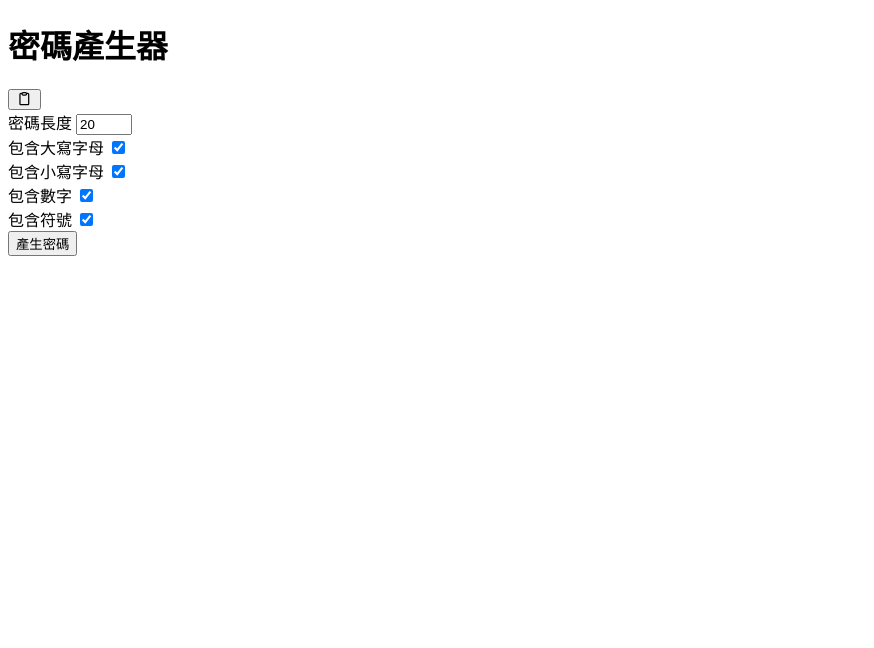
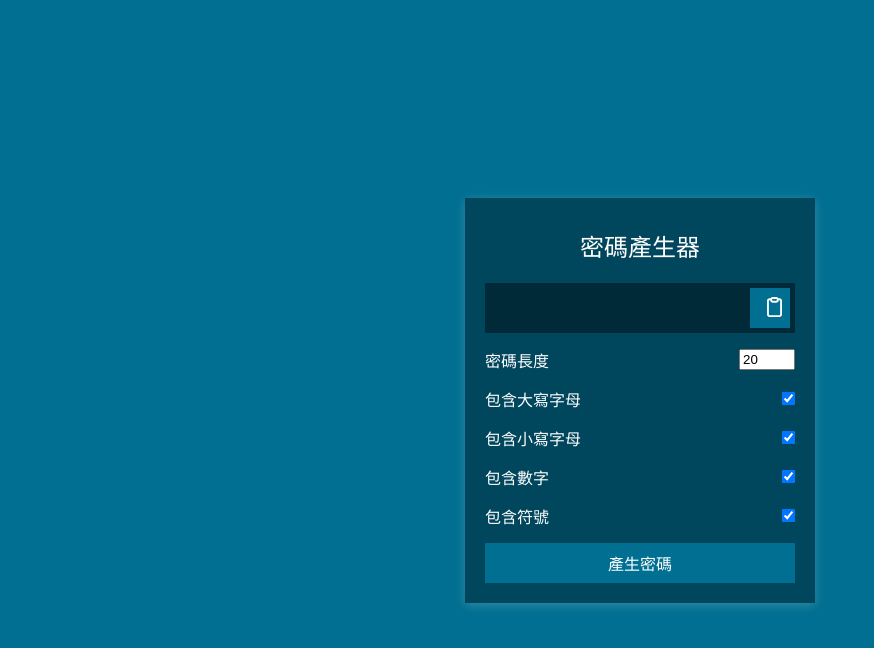
Before and after one commit to jeffreyyau93/password-generator, a plain HTML site: page index.html in a window 1280 px wide. Shown: the whole page, without its empty margins (0-874 px from the left). Drawn offline with Linux system fonts and the light colour scheme.

Commit message:
feat: Add styling

```diff
--- a/css/style.css
+++ b/css/style.css
@@ -0,0 +1,89 @@
+* {
+	box-sizing: border-box;
+}
+
+body {
+	background: #006f91;
+	color: #fff;
+	font-family: "Noto Sans TC", "Microsoft JhengHei", sans-serif;
+	display: flex;
+	flex-direction: column;
+	justify-content: center;
+	align-items: center;
+  margin: 0;
+  padding: 0;
+  width: 100vw;
+  height: 100vh;
+}
+
+h2 {
+  font-weight: 500;
+	text-align: center;
+	margin: 10px 0 20px;
+}
+
+input[type=checkbox] {
+	margin-right: 0;
+}
+
+.container {
+	width: 350px;
+	max-width: 100%;
+	background: #00465c;
+	padding: 20px;
+	box-shadow: 0px 2px 10px rgba(255, 255, 255, 0.2);
+}
+
+.container-result {
+	width: 100%;
+	height: 50px;
+	font-size: 18px;
+	letter-spacing: 1px;
+	background: rgba(0, 0, 0, 0.4);
+	display: flex;
+	justify-content: flex-start;
+	align-items: center;
+	position: relative;
+	padding: 12px 10px;
+}
+
+.container-result #result {
+	max-width: calc(100% - 40px);
+  word-wrap: break-word;
+}
+
+.container-result .btn {
+	width: 40px;
+	height: 40px;
+	font-size: 20px;
+	position: absolute;
+	top: 5px;
+	right: 5px;
+}
+
+.btn {
+	background: #006f91;
+	color: #fff;
+	font-size: 16px;
+	padding: 8px 12px;
+	border: none;
+	cursor: pointer;
+}
+
+.btn-lg {
+	width: 100%;
+	display: block;
+}
+
+.setting {
+	display: flex;
+	justify-content: space-between;
+	align-items: center;
+	margin: 15px 0;
+}
+
+@media screen and (max-width: 400px) {
+	.container-result {
+		font-size: 14px;
+	}
+}
--- a/index.html
+++ b/index.html
@@ -15,7 +15,7 @@
   </head>
   <body>
     <div class="container">
-      <h1>密碼產生器</h1>
+      <h2>密碼產生器</h2>
       <div class="container-result">
         <span id="result"></span>
         <button id="clipboard" class="btn">
```
